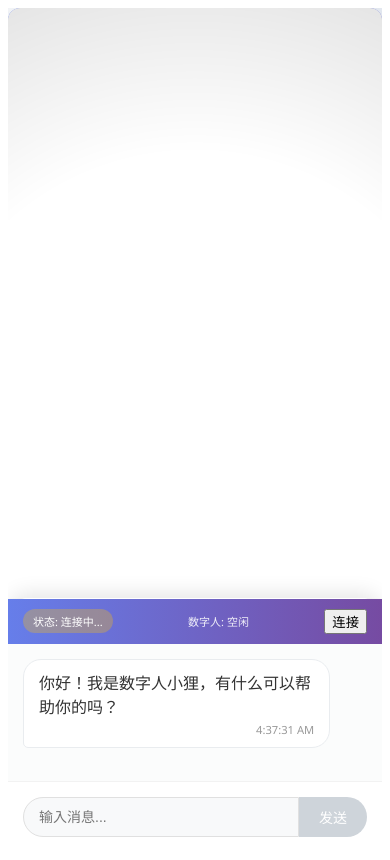
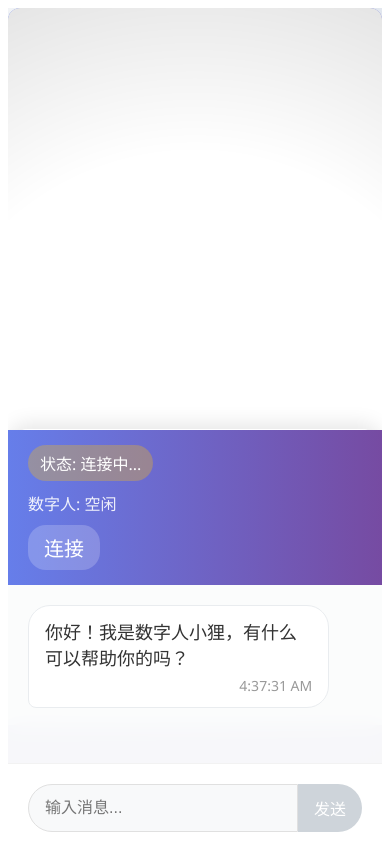
Before and after one commit to shakuakua/robot-agent-vue, a Vue app: page / in a window 390 px wide. Built offline with nearby package versions, Linux system fonts and the light colour scheme; no server answers.

Commit message:
样式调整

```diff
--- a/src/components/ChatBox.vue
+++ b/src/components/ChatBox.vue
@@ -13,7 +13,7 @@
         <span class="digital-state">
           数字人: {{ digitalHumanStateText }}
         </span>
-        <button @click="toggleConnection">
+        <button class="connection-btn"  @click="toggleConnection">
           {{ chatStore.isConnected ? '断开' : '连接' }}
         </button>
       </div>
@@ -124,6 +124,7 @@ onMounted(() => {
 </script>
 
 
+
 <style scoped>
 .chat-container {
   display: flex;
@@ -132,14 +133,16 @@ onMounted(() => {
   position: relative;
   background: linear-gradient(135deg, #f5f7fa 0%, #c3cfe2 100%);
   font-family: 'Segoe UI', Tahoma, Geneva, Verdana, sans-serif;
+  font-size: 18px; /* 整体字体增大 */
 }
 
 .model-wrapper {
-  flex: 1;
+  flex: 1; /* 占据50%高度 */
   width: 100%;
-  height: 70vh;
+  height: 50vh;
   border-radius: 12px 12px 0 0;
   box-shadow: 0 8px 25px rgba(0, 0, 0, 0.1);
+  background: linear-gradient(135deg, #667eea 0%, #764ba2 100%);
 }
 
 .chat-interface {
@@ -150,15 +153,16 @@ onMounted(() => {
   background: rgba(255, 255, 255, 0.95);
   backdrop-filter: blur(10px);
   border-top: 1px solid rgba(255, 255, 255, 0.3);
-  height: 30vh;
+  height: 50vh; /* 占据50%高度 */
   display: flex;
   flex-direction: column;
   box-shadow: 0 -5px 20px rgba(0, 0, 0, 0.1);
   border-radius: 20px 20px 0 0;
+  font-size: 18px; /* 字体增大 */
 }
 
 .status-bar {
-  padding: 10px 15px;
+  padding: 15px 20px; /* 内边距增大 */
   background: linear-gradient(to right, #667eea, #764ba2);
   color: white;
   display: flex;
@@ -168,13 +172,13 @@ onMounted(() => {
 
 .status-group {
   display: flex;
-  gap: 12px;
+  gap: 15px; /* 间距增大 */
 }
 
 .status-indicator {
-  padding: 4px 10px;
-  border-radius: 15px;
-  font-size: 11px;
+  padding: 6px 12px; /* 内边距增大 */
+  border-radius: 18px;
+  font-size: 16px; /* 字体增大 */
   font-weight: 500;
 }
 
@@ -191,18 +195,18 @@ onMounted(() => {
 }
 
 .digital-state {
-  font-size: 11px;
+  font-size: 16px; /* 字体增大 */
   opacity: 0.9;
 }
 
 .connection-btn {
-  padding: 6px 12px;
+  padding: 8px 16px; /* 内边距增大 */
   border: none;
-  border-radius: 15px;
+  border-radius: 18px;
   background: rgba(255, 255, 255, 0.2);
   color: white;
   cursor: pointer;
-  font-size: 11px;
+  font-size: 16px; /* 字体增大 */
   transition: all 0.3s ease;
 }
 
@@ -213,19 +217,20 @@ onMounted(() => {
 .messages-container {
   flex: 1;
   overflow-y: auto;
-  padding: 15px;
+  padding: 20px; /* 内边距增大 */
   display: flex;
   flex-direction: column;
-  gap: 12px;
+  gap: 15px; /* 间距增大 */
   background: rgba(248, 249, 250, 0.5);
 }
 
 .message {
   max-width: 80%;
-  padding: 10px 15px;
-  border-radius: 18px;
+  padding: 15px 20px; /* 内边距增大 */
+  border-radius: 22px; /* 圆角增大 */
   position: relative;
   animation: fadeIn 0.3s ease;
+  font-size: 18px; /* 字体增大 */
 }
 
 @keyframes fadeIn {
@@ -237,7 +242,7 @@ onMounted(() => {
   align-self: flex-end;
   background: linear-gradient(135deg, #667eea, #764ba2);
   color: white;
-  border-bottom-right-radius: 5px;
+  border-bottom-right-radius: 8px; /* 圆角增大 */
 }
 
 .message.ai {
@@ -245,30 +250,31 @@ onMounted(() => {
   background: white;
   color: #333;
   border: 1px solid #e9ecef;
-  border-bottom-left-radius: 5px;
+  border-bottom-left-radius: 8px; /* 圆角增大 */
+  font-size: 18px; /* 字体增大 */
 }
 
 .message-time {
-  font-size: 0.7em;
+  font-size: 14px; /* 字体增大 */
   color: #999;
   text-align: right;
-  margin-top: 4px;
+  margin-top: 6px; /* 上边距增大 */
 }
 
 .input-area {
   display: flex;
-  padding: 15px;
+  padding: 20px; /* 内边距增大 */
   border-top: 1px solid rgba(0, 0, 0, 0.05);
   background: white;
 }
 
 .input-area input {
   flex: 1;
-  padding: 10px 15px;
+  padding: 14px 20px; /* 内边距增大 */
   border: 1px solid #e0e0e0;
-  border-radius: 20px 0 0 20px;
+  border-radius: 25px 0 0 25px; /* 圆角增大 */
   outline: none;
-  font-size: 14px;
+  font-size: 18px; /* 字体增大 */
   transition: border-color 0.3s;
 }
 
@@ -277,19 +283,23 @@ onMounted(() => {
   box-shadow: 0 0 0 2px rgba(102, 126, 234, 0.2);
 }
 
+.connection-btn{
+  font-size: 20px; /* 字体增大 */
+}
+
 .input-area input:disabled {
   background-color: #f8f9fa;
   cursor: not-allowed;
 }
 
 .input-area button {
-  padding: 10px 20px;
+  padding: 14px 25px; /* 内边距增大 */
   background: linear-gradient(135deg, #667eea, #764ba2);
   color: white;
   border: none;
-  border-radius: 0 20px 20px 0;
+  border-radius: 0 25px 25px 0; /* 圆角增大 */
   cursor: pointer;
-  font-size: 14px;
+  font-size: 18px; /* 字体增大 */
   transition: all 0.3s ease;
 }
 
@@ -302,4 +312,37 @@ onMounted(() => {
   background: #ced4da;
   cursor: not-allowed;
 }
+
+/* 响应式设计 */
+@media (max-width: 768px) {
+  .chat-container {
+    font-size: 16px; /* 移动端字体稍小 */
+  }
+
+  .model-wrapper,
+  .chat-interface {
+    height: 50vh;
+  }
+
+  .status-bar {
+    flex-direction: column;
+    gap: 10px;
+    align-items: flex-start;
+  }
+
+  .status-group {
+    gap: 10px;
+  }
+
+  .message {
+    font-size: 16px;
+    padding: 12px 16px;
+  }
+
+  .input-area input,
+  .input-area button {
+    font-size: 16px;
+    padding: 12px 16px;
+  }
+}
 </style>
--- a/src/components/Model.vue
+++ b/src/components/Model.vue
@@ -15,7 +15,9 @@ const modelContainerRef = ref(null)
 
 
 onMounted(() => {
+
   console.log('onMounted')
+  // setContainer(modelContainerRef.value)
   modelContainerRef.value.appendChild(renderer.domElement);
 })
 
--- a/src/index.js
+++ b/src/index.js
@@ -24,11 +24,11 @@ scene.add(ambient);
 
 //渲染器和相机
 const width = window.innerWidth;
-const height = window.innerHeight;
+const height = window.innerHeight*0.85;
 const camera = new THREE.PerspectiveCamera(30, width / height, 1, 3000);
 // camera.position.set(292, 223, 185);
 camera.position.set(0, 6, 18);//根据渲染范围尺寸数量级设置相机位置
-camera.lookAt(model.position);
+camera.lookAt(0,0,0);
 
 const renderer = new THREE.WebGLRenderer({
    antialias: true,           // 启用内置抗锯齿
@@ -72,4 +72,5 @@ window.onresize = function () {
     camera.updateProjectionMatrix();
 };
 
+
 export default renderer;
```
